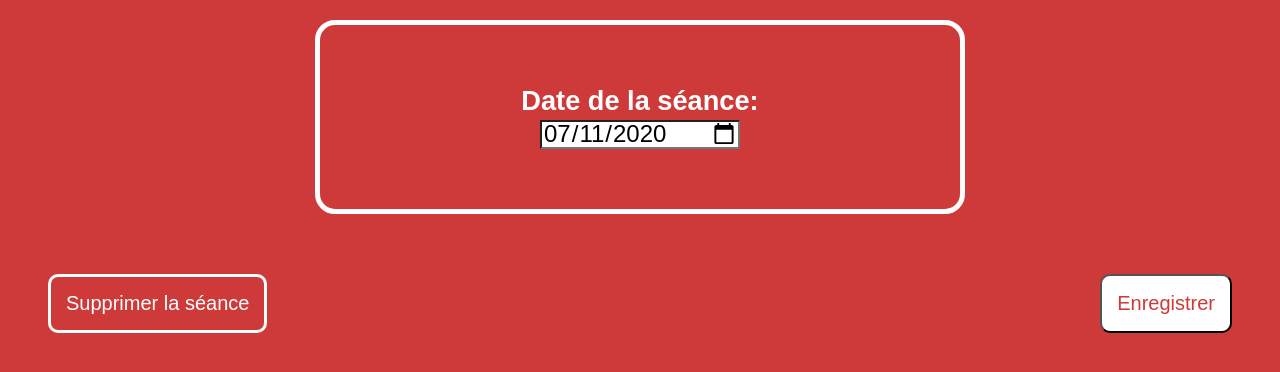
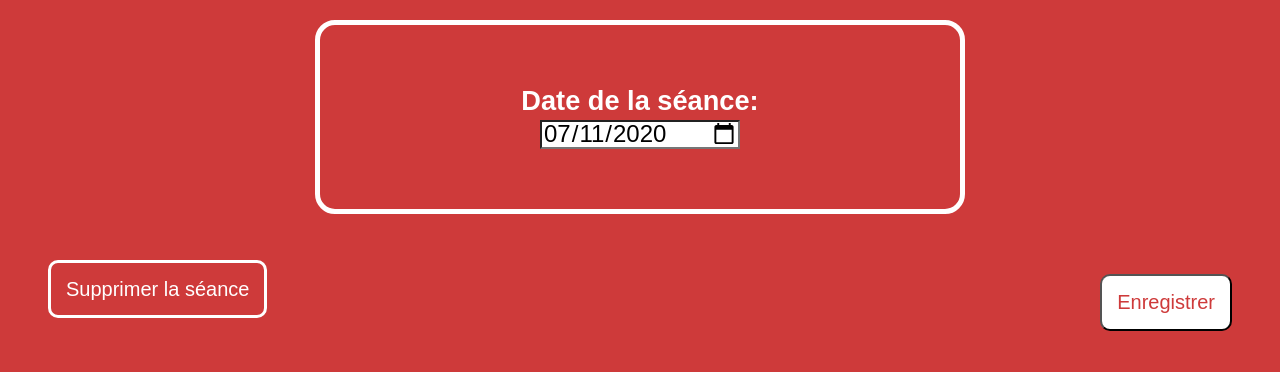
Before and after one commit to chloefont/planyourshape, a Django app: template projet_muscu/muscu_site/templates/muscu_site/session_complete.html in a window 1280 px wide. Shown: the top 372 px of the page. Run offline with Django 3.2, Linux system fonts and the light colour scheme; the template is opened without the code that fills it: values that come from a table or form of the project are taken from there, others are empty.

Commit message:
CHLOE-7 merge request corrections

```diff
--- a/projet_muscu/muscu_site/forms.py
+++ b/projet_muscu/muscu_site/forms.py
@@ -18,10 +18,10 @@
         fields = ['exercise', 'sets', 'reps', 'break_time']
 
         labels = {
-            'exercise': 'Exercice: ',
-            'sets': 'Séries: ',
-            'reps': 'Répétitions: ',
-            'break_time': 'Temps de pause: ',
+            'exercise': "Nom de l'exercise",
+            'sets': "Séries",
+            'reps': "Répétitions",
+            'break_time': "Temps de pause",
         }
 
 
--- a/projet_muscu/muscu_site/static/css/style.css
+++ b/projet_muscu/muscu_site/static/css/style.css
@@ -56,6 +56,7 @@
 
 textarea {
   width: 90%;
+  max-width: 600px;
 }
 
 /*--
@@ -286,7 +287,7 @@
 }
 
 .weight input {
-  width: 20%;
+  max-width: 20%;
 }
 
 /*--
@@ -318,20 +319,13 @@
   justify-content: space-between;
 }
 
+.button-margin {
+  margin: var(--spacing-medium);
+}
+
 .on-right {
   display: flex;
   justify-content: flex-end;
-  margin-top: var(--spacing-medium);
-  margin-right: var(--spacing-medium);
-  margin-left: var(--spacing-medium);
-}
-
-.on-left {
-  display: flex;
-  justify-content: flex-start;
-  margin-top: var(--spacing-medium);
-  margin-right: var(--spacing-medium);
-  margin-left: var(--spacing-medium);
 }
 
 .block-adapted-width input {
@@ -367,10 +361,6 @@
     font-size: var(--font-size-text);
   }
 
-  textarea {
-    width: 600px;
-  }
-
   /*--
     button
   --*/
@@ -390,15 +380,6 @@
   .title-label {
     font-size: var(--font-size-title-large);
     margin-top: var(--spacing-medium);
-  }
-
-  .second-title span {
-    border: 5px solid var(--main-color);
-    font-size: var(--font-size-title-medium);
-    border-radius: var(--spacing-medium);
-    margin: var(--spacing-smaller);
-    padding: var(--spacing-medium);
-    text-decoration: none;
   }
 
   /*--
@@ -444,16 +425,8 @@
   /*--
     diverse
   --*/
-  .on-right {
-    margin-top: var(--spacing-large);
-    margin-right: var(--spacing-large);
-    margin-left: var(--spacing-large);
-  }
-
-  .on-left {
-    margin-top: var(--spacing-large);
-    margin-right: var(--spacing-large);
-    margin-left: var(--spacing-large);
+  .button-margin {
+    margin: var(--spacing-large);
   }
 
   .error-validation-list li {
--- a/projet_muscu/muscu_site/templates/muscu_site/base_session_delete_confirmation.html
+++ b/projet_muscu/muscu_site/templates/muscu_site/base_session_delete_confirmation.html
@@ -10,10 +10,10 @@
   <form method="post">
     {% csrf_token %}
     <div class="align-space-between">
-      <div class="on-left">
+      <div class="button-margin">
         <a href="{% block url %}{% endblock %}" class="button second-button--red">Annuler</a>
       </div>
-      <div class="on-right">
+      <div class="button-margin">
         <button type="submit" name="button_delete" class="button main-button--red ">Supprimer</button>
       </div>
     </div>
--- a/projet_muscu/muscu_site/templates/muscu_site/session_complete.html
+++ b/projet_muscu/muscu_site/templates/muscu_site/session_complete.html
@@ -55,12 +55,12 @@
   </div>
   {% endfor %}
 
-  <div class="align-space-between"">
-    <div class="on-left">
+  <div class="align-space-between">
+    <div class="button-margin">
       <a href="{% url 'delete_session' session_id=training_session.id %}"
          class="button second-button--white">Supprimer la séance</a>
     </div>
-    <div class="on-right">
+    <div class="button-margin">
       <button type="submit" name="button_save" class="button main-button--white">Enregistrer</button>
     </div>
   </div>
--- a/projet_muscu/muscu_site/templates/muscu_site/session_summary.html
+++ b/projet_muscu/muscu_site/templates/muscu_site/session_summary.html
@@ -46,11 +46,11 @@
 {% endfor %}
 
 <div class="align-space-between">
-  <div class="on-left">
+  <div class="button-margin">
     <a href="{% url 'delete_session_completed' session_completed_id=training_session_completed.id %}"
        class="button second-button--white">Supprimer le résumé de séance</a>
   </div>
-  <div class="on-right">
+  <div class="button-margin">
     <a href="{% url 'sessions_list' %}" class="button main-button--white">Retour à la liste des séances</a>
   </div>
 </div>
```
Also changed, not shown: projet_muscu/muscu_site/templates/muscu_site/_exercise_creation_form.html (added, +18 -0 lines), projet_muscu/muscu_site/templates/muscu_site/session_creation.html (+3 -37 lines).
